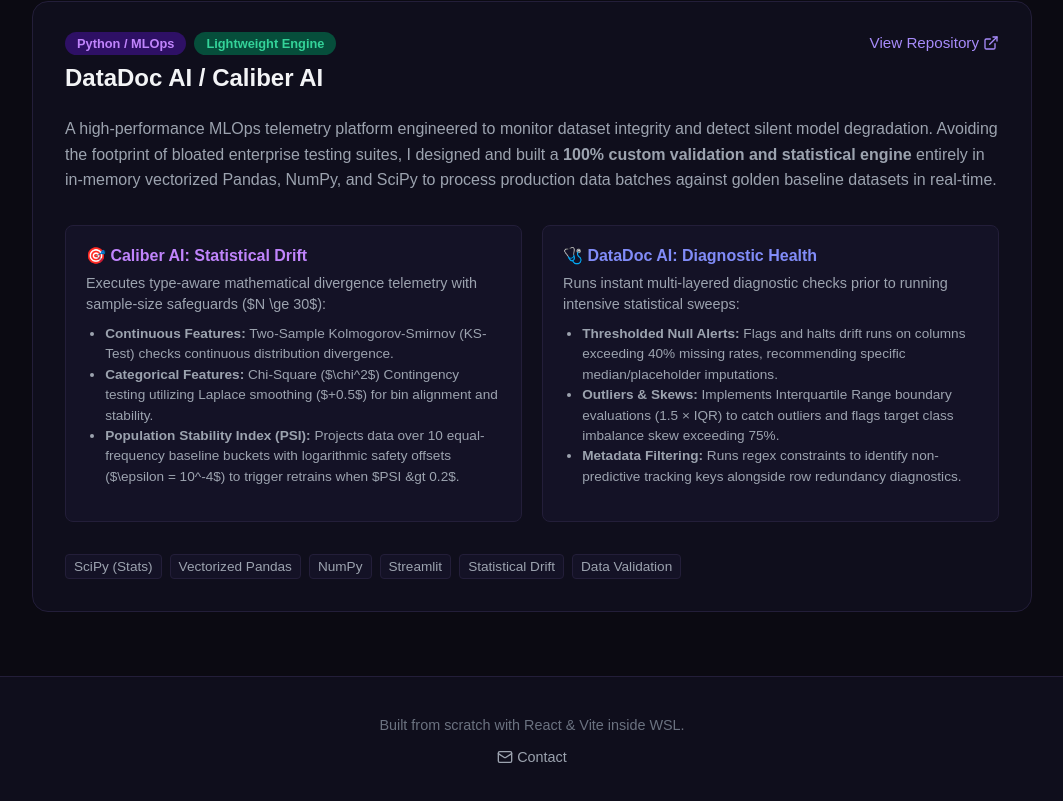
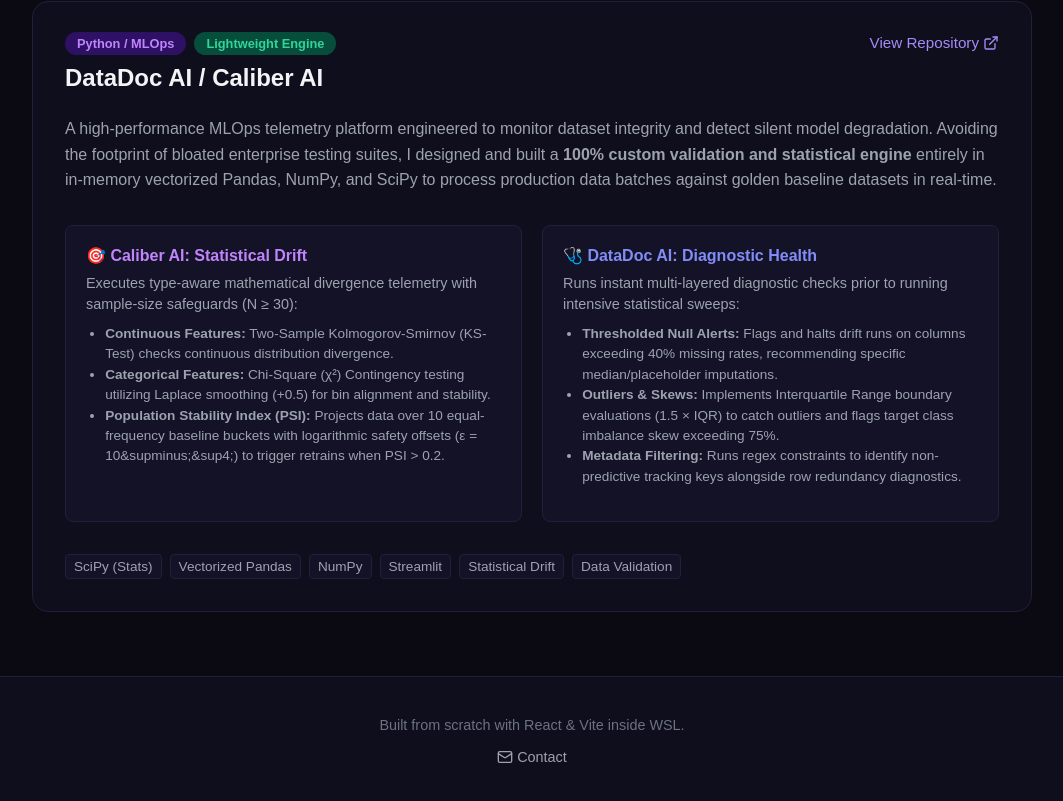
Before and after one commit to ghost-412/portfolio-website, a React (Vite) app: page / in a window 1280 px wide. Shown: the part 1162-1963 px from the top of the page, without its empty margins (108-1171 px from the left). Built offline with nearby package versions, Linux system fonts and the light colour scheme.

Commit message:
Fix: Regarding rendering issues.

```diff
--- a/src/App.jsx
+++ b/src/App.jsx
@@ -88,12 +88,12 @@
                 🎯 Caliber AI: Statistical Drift
               </h4>
               <p style={{ color: '#9CA3AF', fontSize: '0.9rem', margin: 0, lineHeight: '1.5' }}>
-                Executes type-aware mathematical divergence telemetry with sample-size safeguards ($N \ge 30$):
+                Executes type-aware mathematical divergence telemetry with sample-size safeguards (N &ge; 30):
               </p>
               <ul style={{ color: '#9CA3AF', fontSize: '0.85rem', paddingLeft: '1.2rem', marginTop: '0.5rem', lineHeight: '1.5' }}>
                 <li><strong>Continuous Features:</strong> Two-Sample Kolmogorov-Smirnov (KS-Test) checks continuous distribution divergence.</li>
-                <li><strong>Categorical Features:</strong> Chi-Square ($\chi^2$) Contingency testing utilizing Laplace smoothing ($+0.5$) for bin alignment and stability.</li>
-                <li><strong>Population Stability Index (PSI):</strong> Projects data over 10 equal-frequency baseline buckets with logarithmic safety offsets ($\epsilon = 10^{-4}$) to trigger retrains when $PSI &gt 0.2$.</li>
+                <li><strong>Categorical Features:</strong> Chi-Square (&chi;&sup2;) Contingency testing utilizing Laplace smoothing (+0.5) for bin alignment and stability.</li>
+                <li><strong>Population Stability Index (PSI):</strong> Projects data over 10 equal-frequency baseline buckets with logarithmic safety offsets (&epsilon; = 10&supminus;&sup4;) to trigger retrains when PSI &gt; 0.2.</li>
               </ul>
             </div>
 
```
